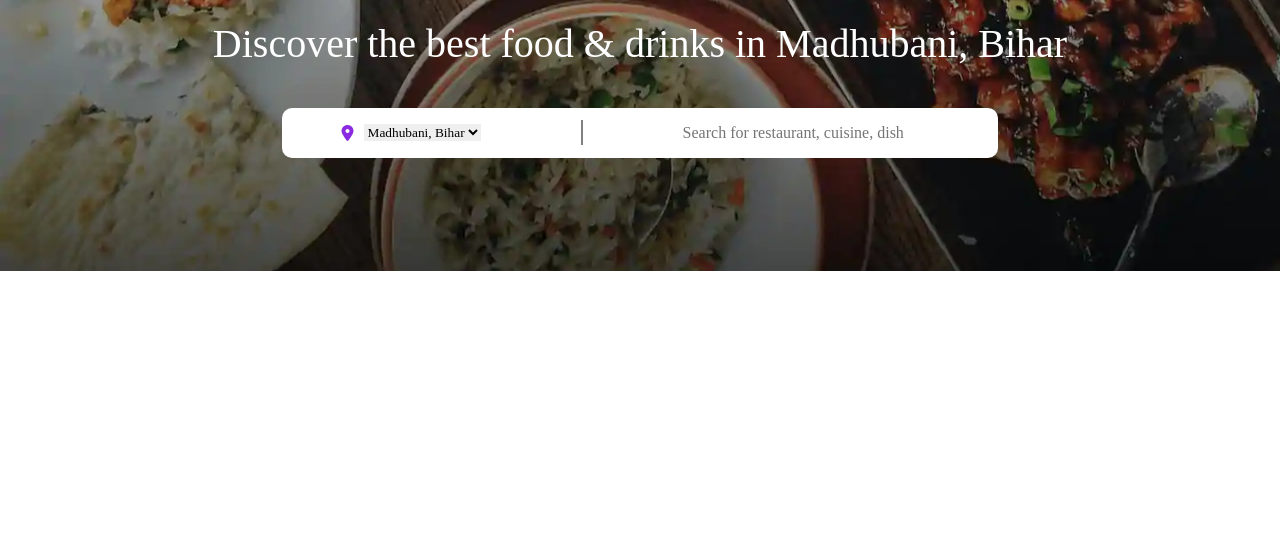
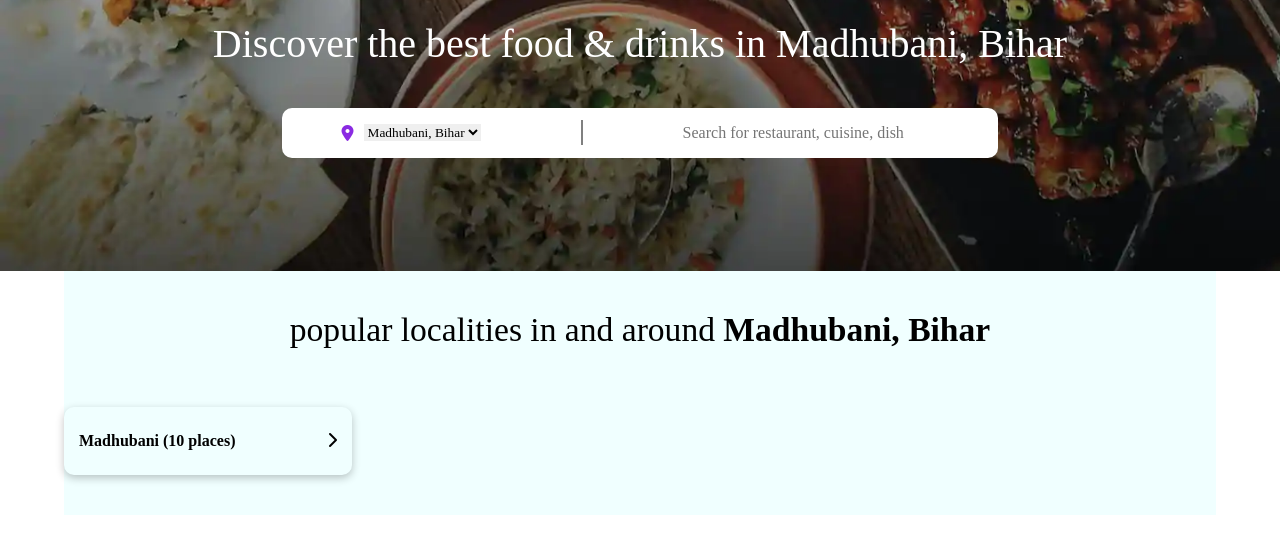
Before and after one commit to RinkiKumari-rk123/Zomato_Clone_byRinki, a plain HTML site: page LandingPage/index.html in a window 1280 px wide. Shown: the part 209-762 px from the top of the page. Drawn offline with Linux system fonts and the light colour scheme; some icons are missing.

Commit message:
Nearby section completed

```diff
--- a/LandingPage/assets/styles/styles.css
+++ b/LandingPage/assets/styles/styles.css
@@ -99,3 +99,35 @@ header div.search-box div.input input {
     width: 100%;
     font-size: 1rem;
 }
+/*header section completed...................*/
+
+/*Nearby places section.....*/
+section.nearby{
+    min-height: 40vh;
+}
+section.nearby div.container{
+    width: 90%;
+    margin: 0px auto;
+    background-color: azure;
+    text-align: center;
+    padding: 40px 0px;
+}
+section.nearby div.container h3{
+    font-size: 2.1rem;
+    font-weight: unset;
+}
+section.nearby div.box{
+    max-width: 25%;
+    display: flex;
+    align-items: center;
+    justify-content: space-between;
+    padding: 25px 15px;
+    font-size: 1rem;
+    border-radius: 10px;
+    margin-top: 5%;
+    box-shadow: rgba(0, 0, 0, 0.24) 0px 3px 8px;
+}
+section.nearby div.box:hover{
+    box-shadow: rgba(0, 0, 0, 0.25) 0px 54px 55px, rgba(0, 0, 0, 0.12) 0px -12px 30px, rgba(0, 0, 0, 0.12) 0px 4px 6px, rgba(0, 0, 0, 0.17) 0px 12px 13px, rgba(0, 0, 0, 0.09) 0px -3px 5px;
+    cursor:pointer;
+}
--- a/LandingPage/index.html
+++ b/LandingPage/index.html
@@ -40,6 +40,17 @@
             </div>
         </div>
     </header>
+    <section class="nearby">
+        <div class="container">
+            <h3>popular localities in and around<b> Madhubani, Bihar</b></h3>
+            <div class="box">
+                <div>
+                    <strong>Madhubani (10 places)</strong>
+                </div>
+                <div><i class="fas fa-chevron-right"></i></div>
+            </div>
+        </div>
+    </section>
 </body>
 
 </html>
```
